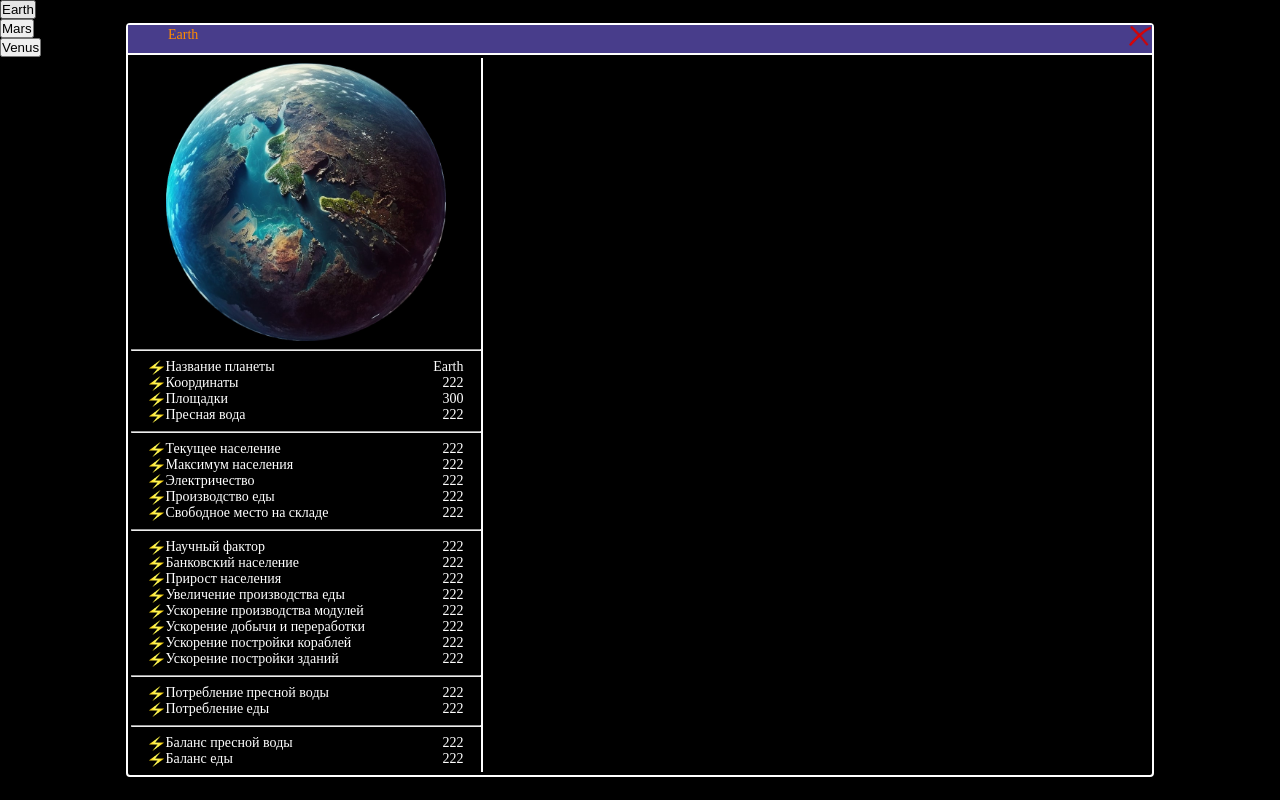
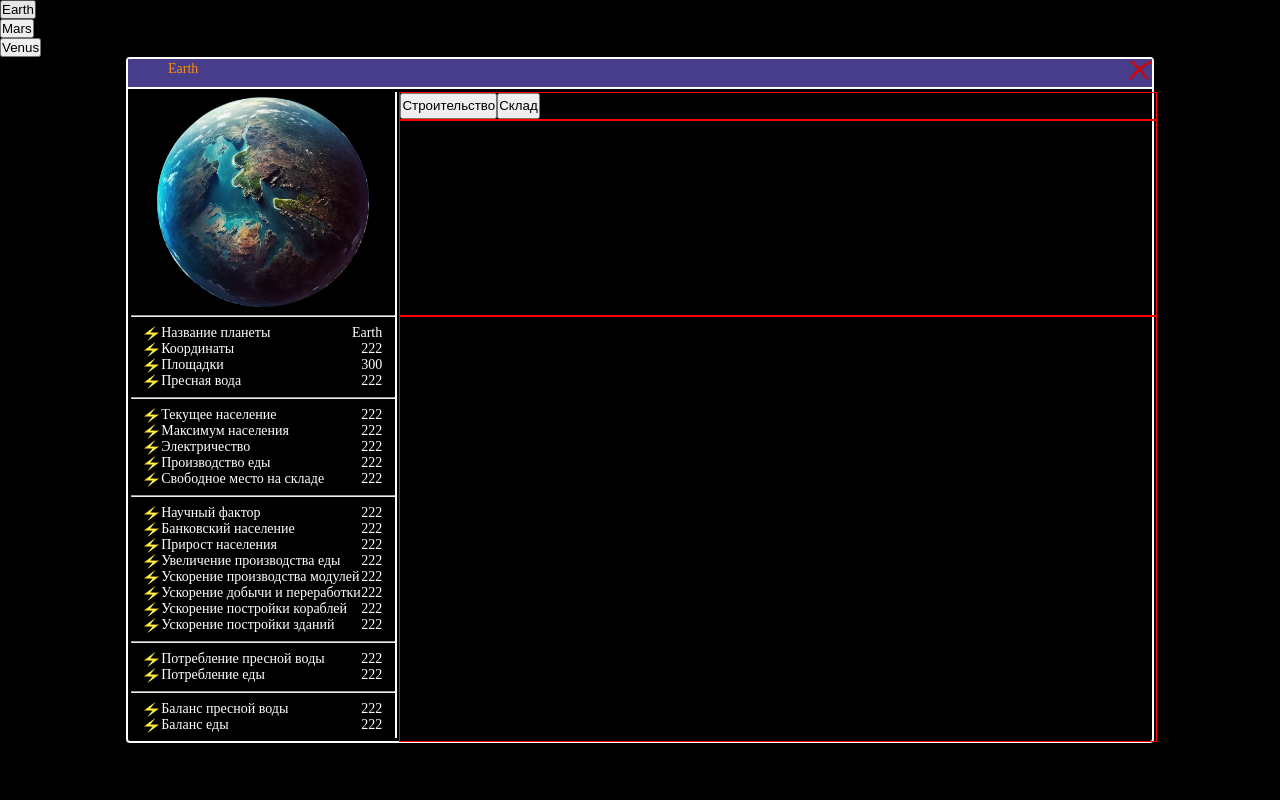
Before and after one commit to MaxRyazan/strategy, a Vue app: page / in a window 1280 px wide. Both pictures are taken after a click on the button "Earth". Built offline with nearby package versions, Linux system fonts and the light colour scheme.

Commit message:
1.4.5 - добавил разметку для PlanetComponent.vue

```diff
--- a/src/components/planets/PlanetComponent.vue
+++ b/src/components/planets/PlanetComponent.vue
@@ -42,7 +42,16 @@
                     <planet-description-card icon="lightning.png" :variableValue="someValue" text="Баланс еды" />
                 </div>
             </div>
-            <div class="right"></div>
+            <div class="right">
+                <div class="controls">
+                    <reusable-button>Строительство</reusable-button>
+                    <reusable-button>Склад</reusable-button>
+                </div>
+                <div class="in_build"></div>
+                <div class="buildings">
+
+                </div>
+            </div>
         </div>
     </reusable-dialog>
 </template>
@@ -52,6 +61,7 @@ import {ref} from 'vue'
 import PlanetDescriptionCard from '@/components/planets/PlanetDescriptionCard.vue'
 import ReusableDialog from "@/components/reusable/containers/ReusableDialog.vue";
 import {usePlanetStore} from "@/pinia/planetStore.ts";
+import ReusableButton from "@/components/reusable/buttons/Reusable-button.vue";
 const props = defineProps<{
     isPlanetVisible: boolean
 }>()
@@ -63,7 +73,33 @@ const planetStore = usePlanetStore()
 const someValue = ref(222)
 
 </script>
+
 <style lang="scss" scoped>
+.right{
+  position: relative;
+  width: 100%;
+}
+.in_build{
+  width: 100%;
+  border: 1px solid red;
+  height: 30%;
+}
+.buildings{
+  width: 100%;
+  border: 1px solid red;
+  height: calc(70% - 28px);
+  display: flex;
+  flex-wrap: wrap;
+  gap: 2px;
+}
+.controls{
+  width: 100%;
+  height: 26px;
+  border: 1px solid red;
+  & button {
+    height: 100%;
+  }
+}
 .planet_wrapper {
   width: 100%;
   color: white;
--- a/tsconfig.json
+++ b/tsconfig.json
@@ -21,10 +21,10 @@
     "noFallthroughCasesInSwitch": true,
     "paths": {
       "@/*": [
-        "src/*"
+        "./src/*"
       ],
       "@reusable" : [
-        "src/components/reusable/*"
+        "./src/components/reusable/*"
       ]
     }
   },
```
